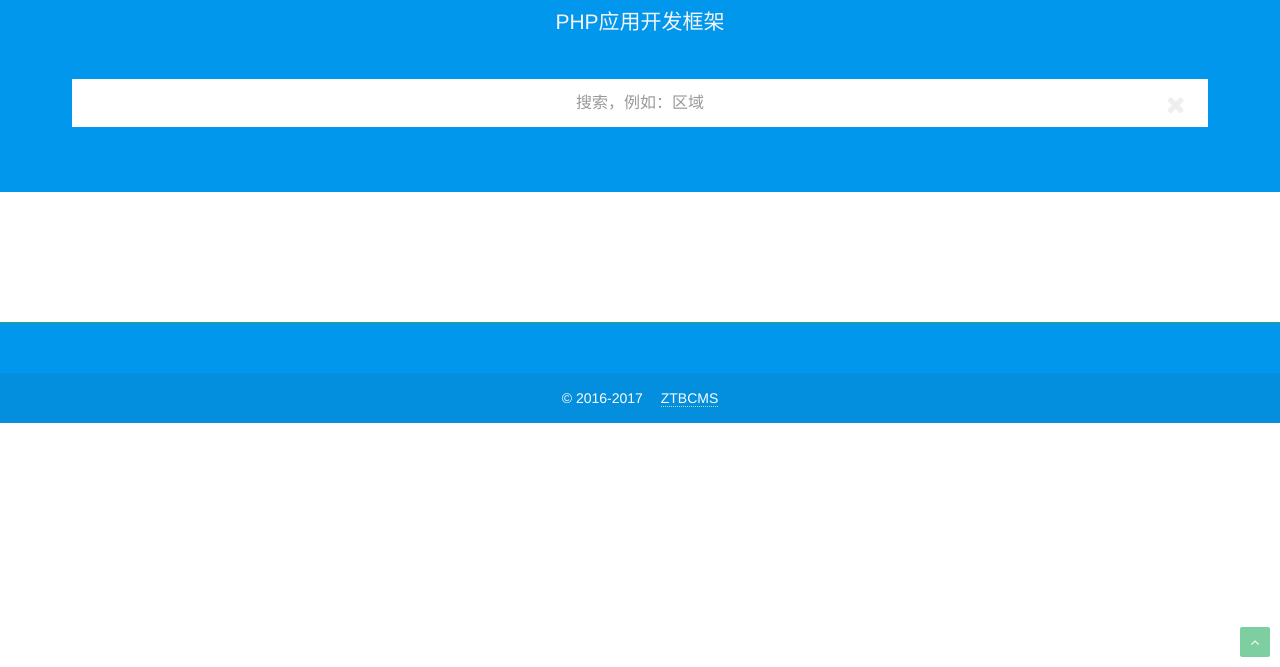
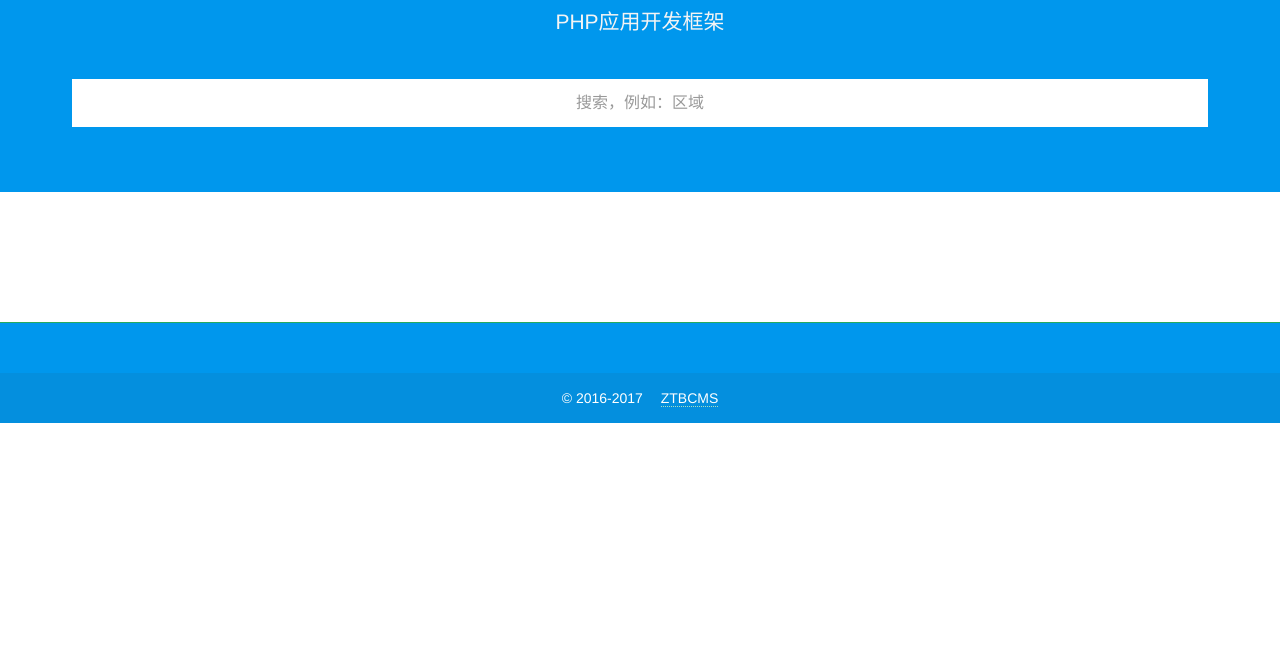
Before and after one commit to ztbcms/module, a website: page src/index.html in a window 1280 px wide. Shown: the part 133-800 px from the top of the page. Drawn offline with nearby package versions, Linux system fonts and the light colour scheme.

Commit message:
remove font-awesome

```diff
--- a/src/index.html
+++ b/src/index.html
@@ -9,7 +9,6 @@
     <meta name="keywords" content="ZTBCMS,PHP,CMS">
     <meta name="author" content="ZTBCMS">
     <link href="https://cdn.bootcss.com/bootstrap/3.3.7/css/bootstrap.min.css" rel="stylesheet">
-    <link href="https://cdn.bootcss.com/font-awesome/4.7.0/css/font-awesome.min.css" rel="stylesheet">
     <link href="/assets/css/site.css" rel="stylesheet">
     <script src="//cdn.bootcss.com/jquery/2.2.4/jquery.min.js"></script>
     <script src="//cdn.bootcss.com/vue/2.1.10/vue.min.js"></script>
```
